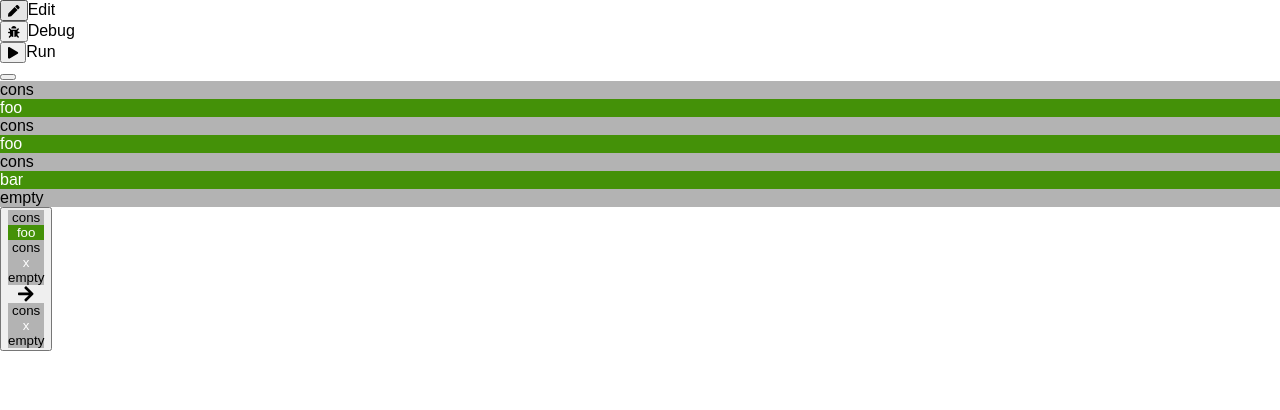
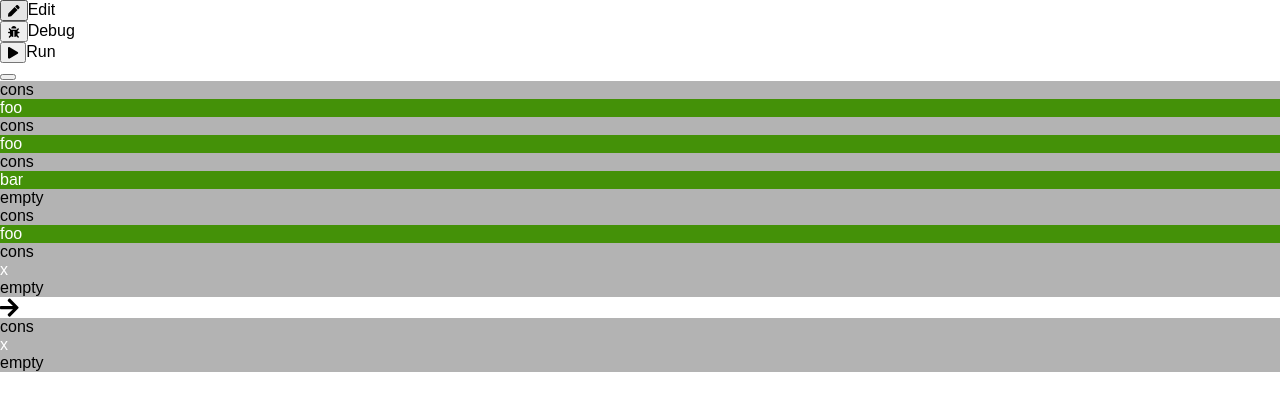
Before and after one commit to kyouko-taiga/FunBlocks, a React app: page / in a window 1280 px wide. Both pictures are taken after a click on the button 13 px from the left and 31 px from the top of the page. Shown: the top 410 px of the page. Built offline with nearby package versions, Linux system fonts and the light colour scheme; the HTML template or start-up script is replaced by a standard one.

Commit message:
Add support for rule updates

```diff
--- a/src/Components/RuleBlock/RuleBlock.tsx
+++ b/src/Components/RuleBlock/RuleBlock.tsx
@@ -2,21 +2,39 @@ import classNames from 'classnames'
 import React from 'react'
 import { FontAwesomeIcon } from '@fortawesome/react-fontawesome'
 
-import { Rule } from 'FunBlocks/AST/Terms'
+import { Rule, Term } from 'FunBlocks/AST/Terms'
 import Block from 'FunBlocks/Components/Block'
 
 const styles = require('./RuleBlock.module')
 
-type RuleBlockProps = {
-  rule: Rule,
-  selected?: boolean,
+export interface RuleBlockProps {
+
+  /// The rule to represent graphically.
+  rule: Rule
+
+  /// Indicates whether this rule block should be rendered selected.
+  selected?: boolean
+
+  /// Indicates whether the blocks of this rules are editable (default: `false`).
+  ///
+  /// Setting this flag will make this block react to the user interactions that can trigger its
+  /// modification. This include drag and drop events originating from the program editor's toolbox
+  /// (for additions) and drag events originating from a subterm (for deletions).
+  editable?: boolean,
+
+  /// A callback that is called whenever the rule block is clicked.
   onClick?(rule: Rule): void
+
+  /// A callback that is called when the rule has been updated (i.e. its terms changed).
+  onUpdate?(patch: { left?: Term, right?: Term }): void,
+
 }
 
 class RuleBlock extends React.Component<RuleBlockProps> {
 
   static defaultProps = {
     selected: false,
+    editable: false,
     onClick: () => {},
   }
 
@@ -25,17 +43,41 @@ class RuleBlock extends React.Component<RuleBlockProps> {
       [styles.selected]: this.props.selected,
     })
 
+    const left = this.props.rule.left && (
+      <Block
+        term={ this.props.rule.left }
+        editable={ this.props.editable }
+        onChange={ this.didChangeLeft.bind(this) }
+      />
+    ) || <div className={ styles.placeholder } />
+
+    const right = this.props.rule.right && (
+      <Block
+        term={ this.props.rule.right }
+        editable={ this.props.editable }
+        onChange={ this.didChangeRight.bind(this) }
+      />
+    ) || <div className={ styles.placeholder } />
+
     return (
-      <button className={ className } onClick={ () => this.props.onClick(this.props.rule) }>
+      <div className={ className } onClick={ () => this.props.onClick(this.props.rule) }>
         <div className={ styles.left }>
-          <Block term={ this.props.rule.left } />
+          { left }
         </div>
         <FontAwesomeIcon icon="arrow-right" size="lg" />
         <div className={ styles.right }>
-          <Block term={ this.props.rule.right } />
+          { right }
         </div>
-      </button>
+      </div>
     )
+  }
+
+  didChangeLeft(newTerm: Term) {
+    this.props.onUpdate?.({ left: newTerm })
+  }
+
+  didChangeRight(newTerm: Term) {
+    this.props.onUpdate?.({ right: newTerm })
   }
 
 }
```
